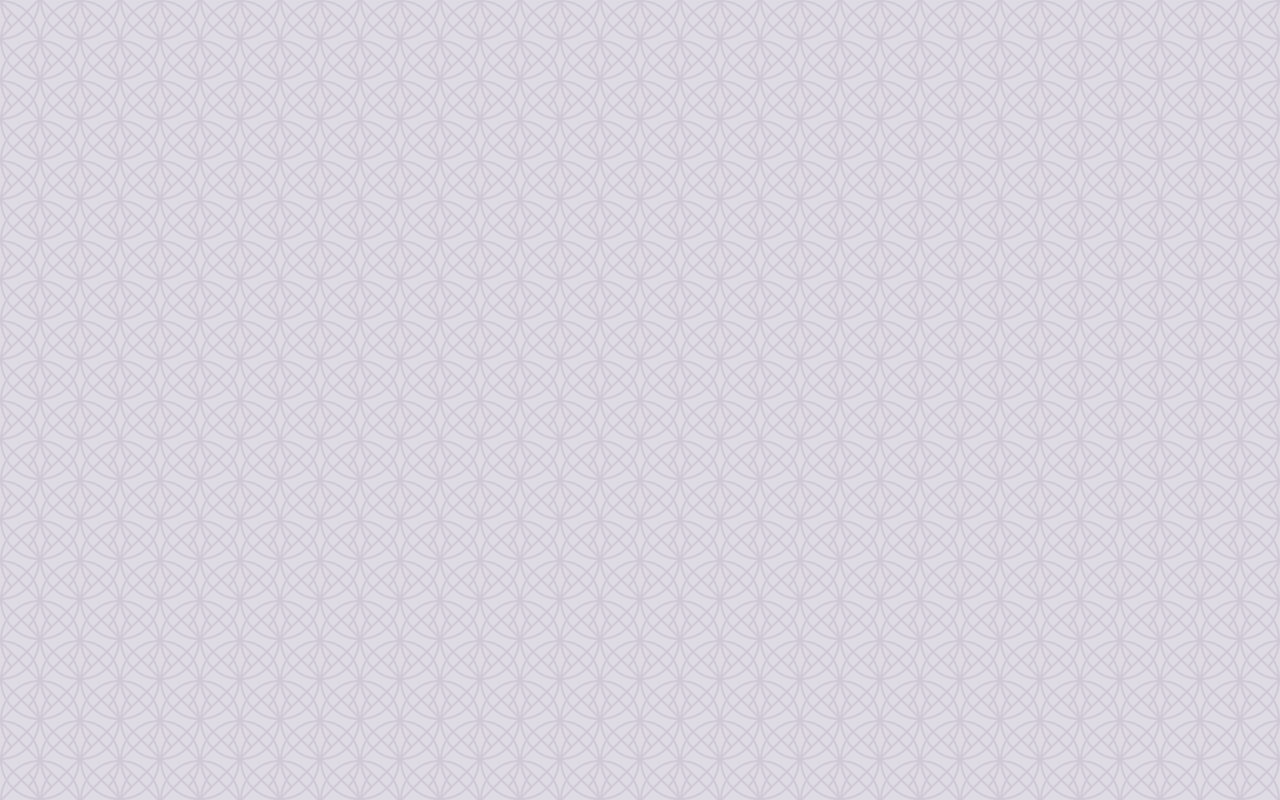
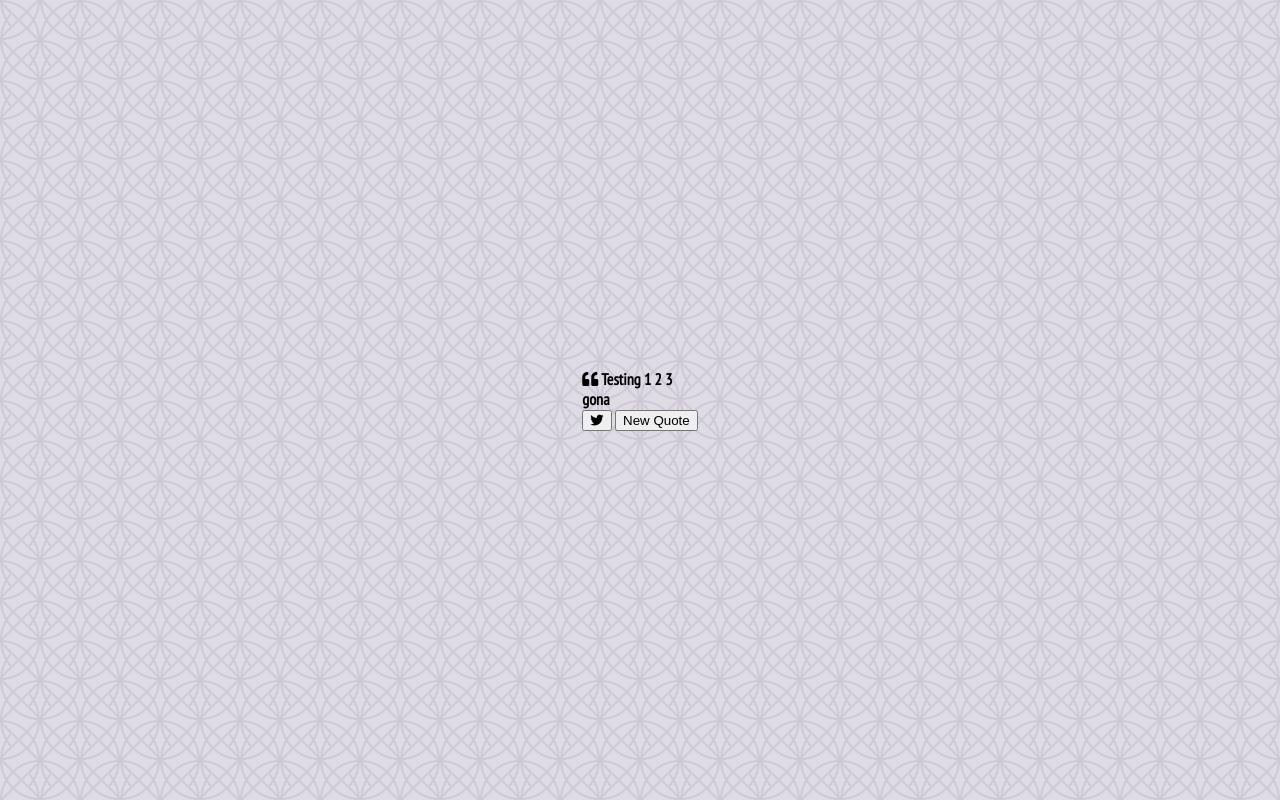
Before and after one commit to ravishkaw/dad-jokes-generator, a plain HTML site: page index.html in a window 1280 px wide. Drawn offline with Linux system fonts and the light colour scheme; a web font is replaced by a local one.

Commit message:
update html

```diff
--- a/index.html
+++ b/index.html
@@ -15,7 +15,28 @@
     <link rel="stylesheet" href="style.css">
 </head>
 <body>
-
+    <div class="quote-container" id="quote-container">
+        <!-- quote -->
+        <div class="quote-text">
+            <i class="fas fa-quote-left"></i>
+            <span id="quote">
+                Testing 1 2 3
+            </span>
+        </div>
+        <!-- author -->
+        <div class="quote-author">
+            <span id="author">
+                gona
+            </span>
+        </div>
+        <!-- buttons -->
+        <div class="button-container">
+            <button class="twitter-button" id="twitter" title="Tweet This !">
+                <i class="fab fa-twitter"></i>
+            </button>
+            <button id="new-quote"> New Quote</button>
+        </div>
+    </div>
 
     <!-- Link external JS -->
     <script src="script.js"></script>
```
